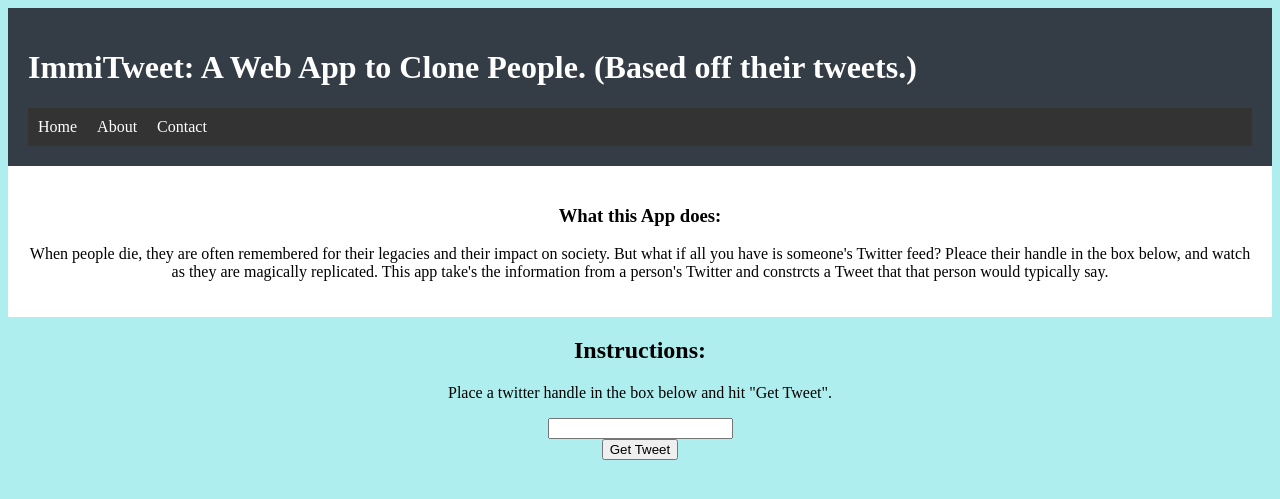
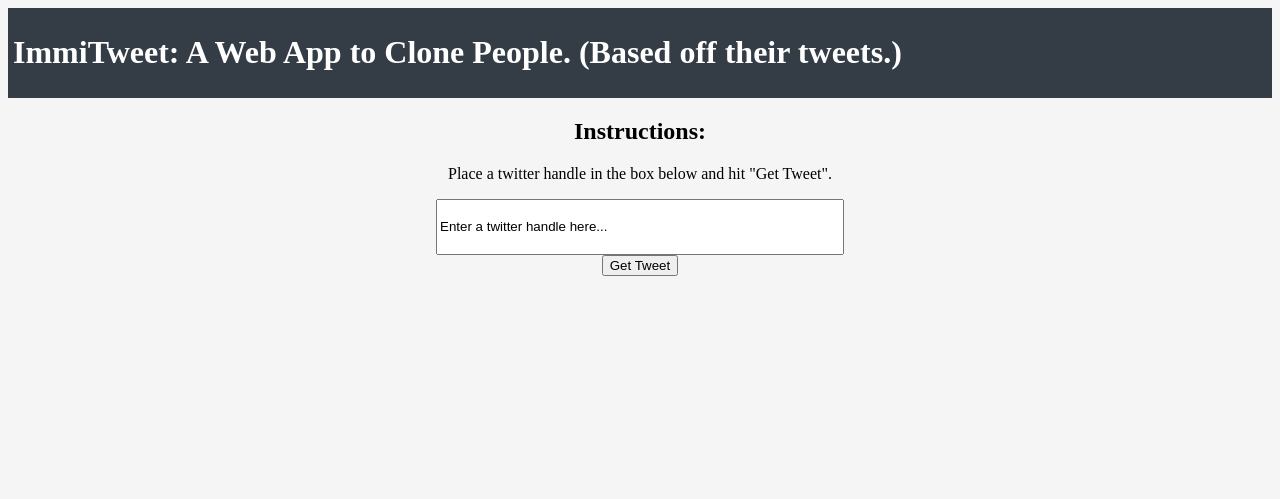
Before and after one commit to shaashwat/TwitterApp, a Django app: page / in a window 1280 px wide. Shown: the top 499 px of the page. Run offline with Django 3.2, Linux system fonts and the light colour scheme.

Commit message:
Website Update v.0.1.6

```diff
--- a/App/immitweet/TweeTest/templates/index.html
+++ b/App/immitweet/TweeTest/templates/index.html
@@ -1,57 +1,20 @@
 <!DOCTYPE html>
-<html xmlns:text-align="http://www.w3.org/1999/xhtml">
+<html xmlns:text-align="http://www.w3.org/1999/xhtml" xmlns:height="http://www.w3.org/1999/xhtml">
     <head>
         <title>ImmiTweet</title>
-    <body style = background-color:#AEEEEE >
-    <div style="background-color:#343d46;color:white;padding:20px;">
+    <body style = background-color:whitesmoke >
+    <div style="background-color:#343d46;color:white;padding:5px;">
     <h1>ImmiTweet: A Web App to Clone People. (Based off their tweets.)</h1>
-        <style>
-ul {
-    list-style-type: none;
-    margin: 0;
-    padding: 0;
-    overflow: hidden;
-    background-color: #333333;
-}
+</div>
 
-li {
-    float: left;
-}
-
-li a {
-    display: block;
-    color: white;
-    text-align: center;
-    padding: 10px;
-    text-decoration: none;
-}
-
-li a:hover {
-    background-color: #111111;
-}
-</style>
-
-<ul>
-  <li><a href="/">Home</a></li>
-  <li><a href="/about/">About</a></li>
-  <li><a href="/contact/">Contact</a></li>
-
-</ul>
-
-    </div>
-    <div style="background-color:white;color:black;padding:20px;text-align:center">
-    <h3>What this App does:</h3>
-        <p>When people die, they are often remembered for their legacies and their impact on society. But what if all you have is
-        someone's Twitter feed? Pleace their handle in the box below, and watch as they are magically replicated. This app
-        take's the information from a person's Twitter and constrcts a Tweet that that person would typically say.</p>
-    </div>
-<form method="POST" action="" style= text-align:center>
+<form method="POST" action="" style= text-align:center;>
     <h2 style = text-align:center;>Instructions:</h2>
     <p style= text-align:center>Place a twitter handle in the box below and hit "Get Tweet".</p>
      {% csrf_token %}
      {{ form.as_p }}
-    <input type="text" name="handle" value=""><br>
+    <input type="text" name="handle" value="Enter a twitter handle here..." style=width:400px;height:50px;><br>
 <input type="submit" value="Get Tweet">
 </form>
+
     </body>
 </html>
```
Also changed, not shown: App/immitweet/utils/Logo.png (added).
